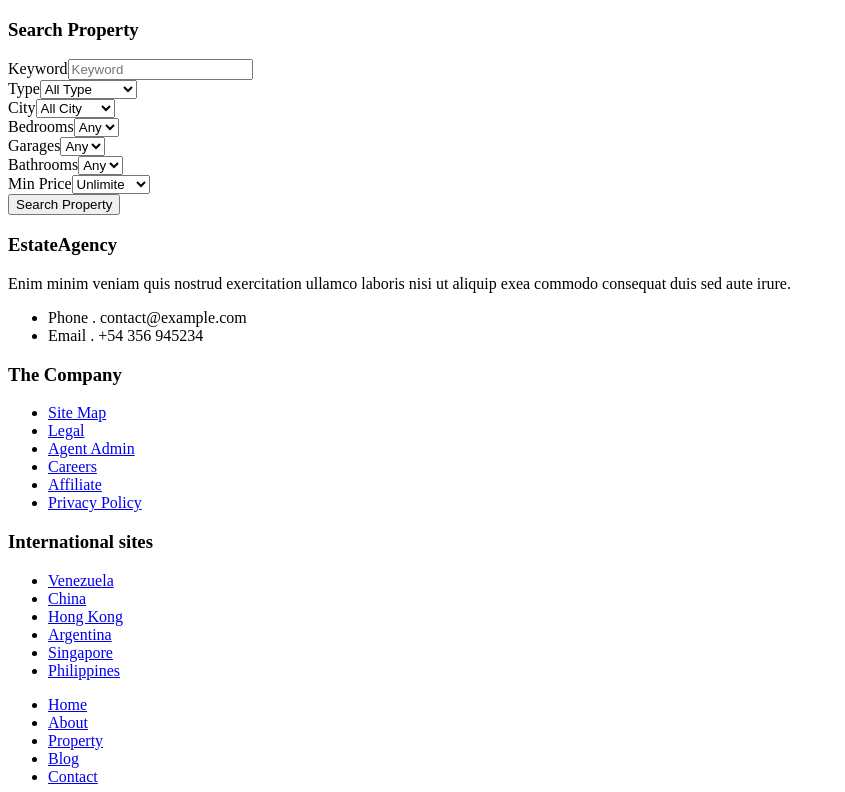
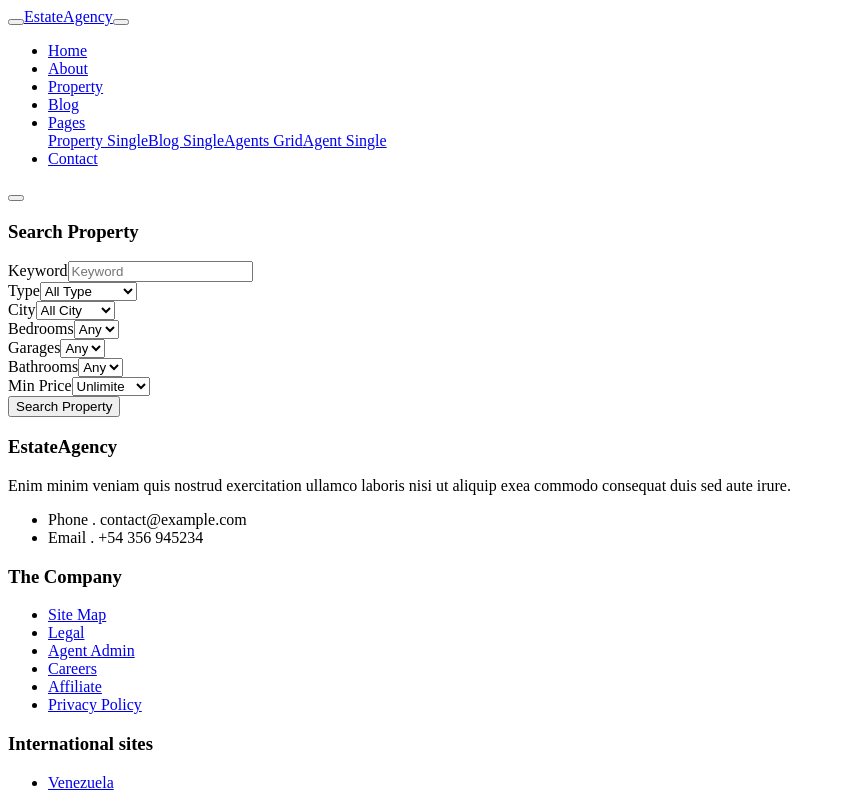
Before and after one commit to npivalica/real-estate-angular, an Angular app: page / in a window 1280 px wide. Shown: the top 792 px of the page, without its empty margins (0-845 px from the left). Built offline with nearby package versions, Linux system fonts and the light colour scheme.

Commit message:
Changes in routing

```diff
--- a/src/app/app.component.html
+++ b/src/app/app.component.html
@@ -1,3 +1,4 @@
+<app-menu></app-menu>
 <app-header></app-header>
 <router-outlet></router-outlet>
 <app-footer></app-footer>
--- a/src/app/app.module.ts
+++ b/src/app/app.module.ts
@@ -1,4 +1,4 @@
-import { Routes, RouterModule } from '@angular/router';
+import { Routes } from '@angular/router';
 import { NgModule } from '@angular/core';
 import { BrowserModule } from '@angular/platform-browser';
 
@@ -17,18 +17,18 @@ import { PropertyGridComponent } from './pages/property-grid/property-grid.compo
 import { PropertySingleComponent } from './pages/property-single/property-single.component';
 import { MenuComponent } from './layout/menu/menu.component';
 
-const appRoutes : Routes = [
-  { path: 'about', component: AboutComponent },
-  { path: 'agent-single', component: AgentSingleComponent },
-  { path: 'agents-grid', component: AgentsGridComponent },
-  { path: 'blog-grid', component: BlogGridComponent },
-  { path: 'blog-single', component: BlogSingleComponent },
-  { path: 'contact', component: ContactComponent },
-  { path: 'home-page', component: HomePageComponent },
-  { path: 'property-grid', component: PropertyGridComponent },
-  { path: 'property-single', component: PropertySingleComponent },
-  { path: '', redirectTo:'/home', pathMatch:'full' }
-];
+// const appRoutes : Routes = [
+//   { path: 'about', component: AboutComponent },
+//   { path: 'agent-single', component: AgentSingleComponent },
+//   { path: 'agents-grid', component: AgentsGridComponent },
+//   { path: 'blog-grid', component: BlogGridComponent },
+//   { path: 'blog-single', component: BlogSingleComponent },
+//   { path: 'contact', component: ContactComponent },
+//   { path: 'home-page', component: HomePageComponent },
+//   { path: 'property-grid', component: PropertyGridComponent },
+//   { path: 'property-single', component: PropertySingleComponent },
+//   { path: '', redirectTo:'/home', pathMatch:'full' }
+// ];
 
 @NgModule({
   declarations: [
@@ -48,7 +48,7 @@ const appRoutes : Routes = [
   ],
   imports: [
     BrowserModule,
-    RouterModule.forRoot(appRoutes)
+    AppRoutingModule
   ],
   providers: [],
   bootstrap: [AppComponent]
```
